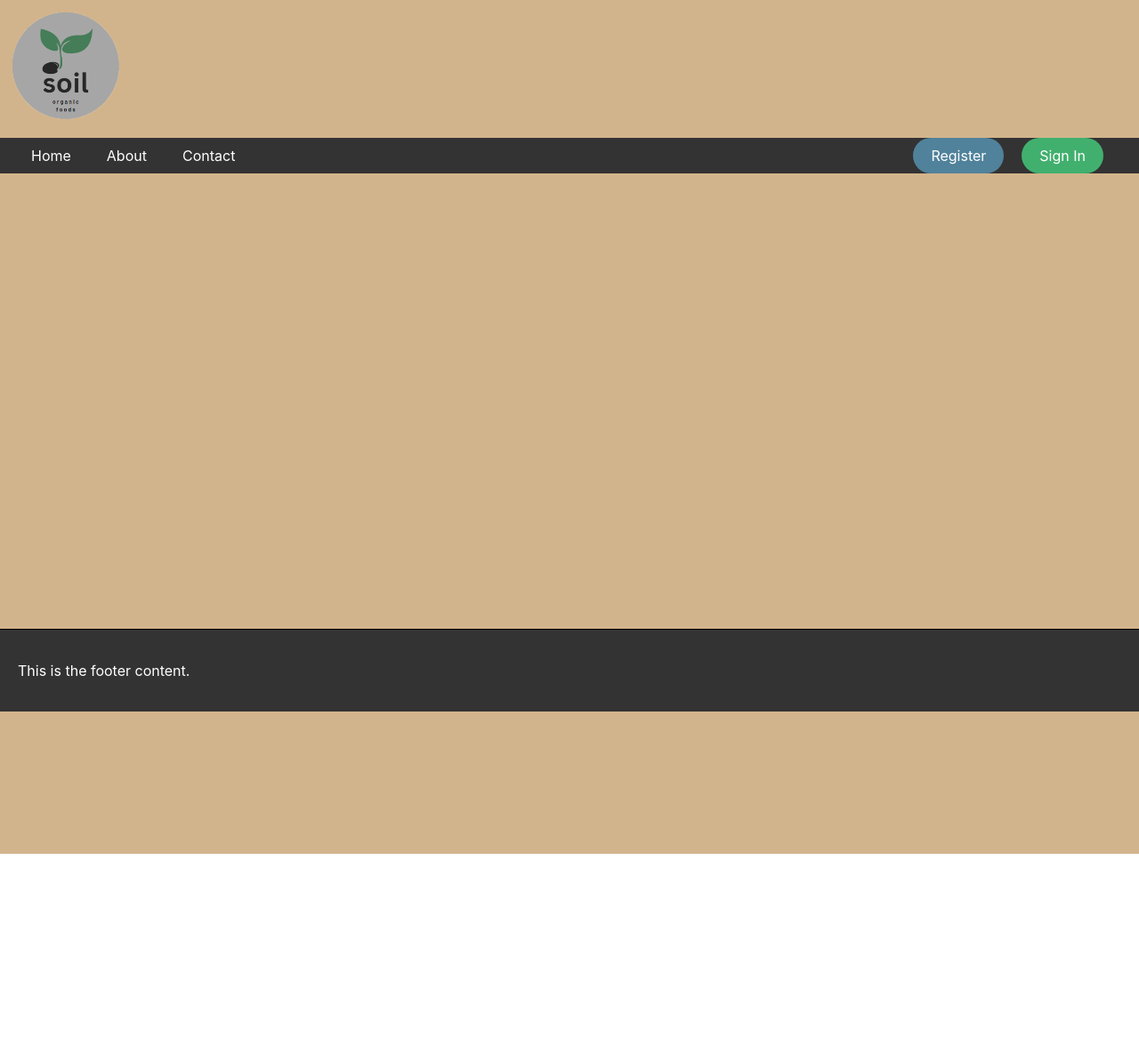
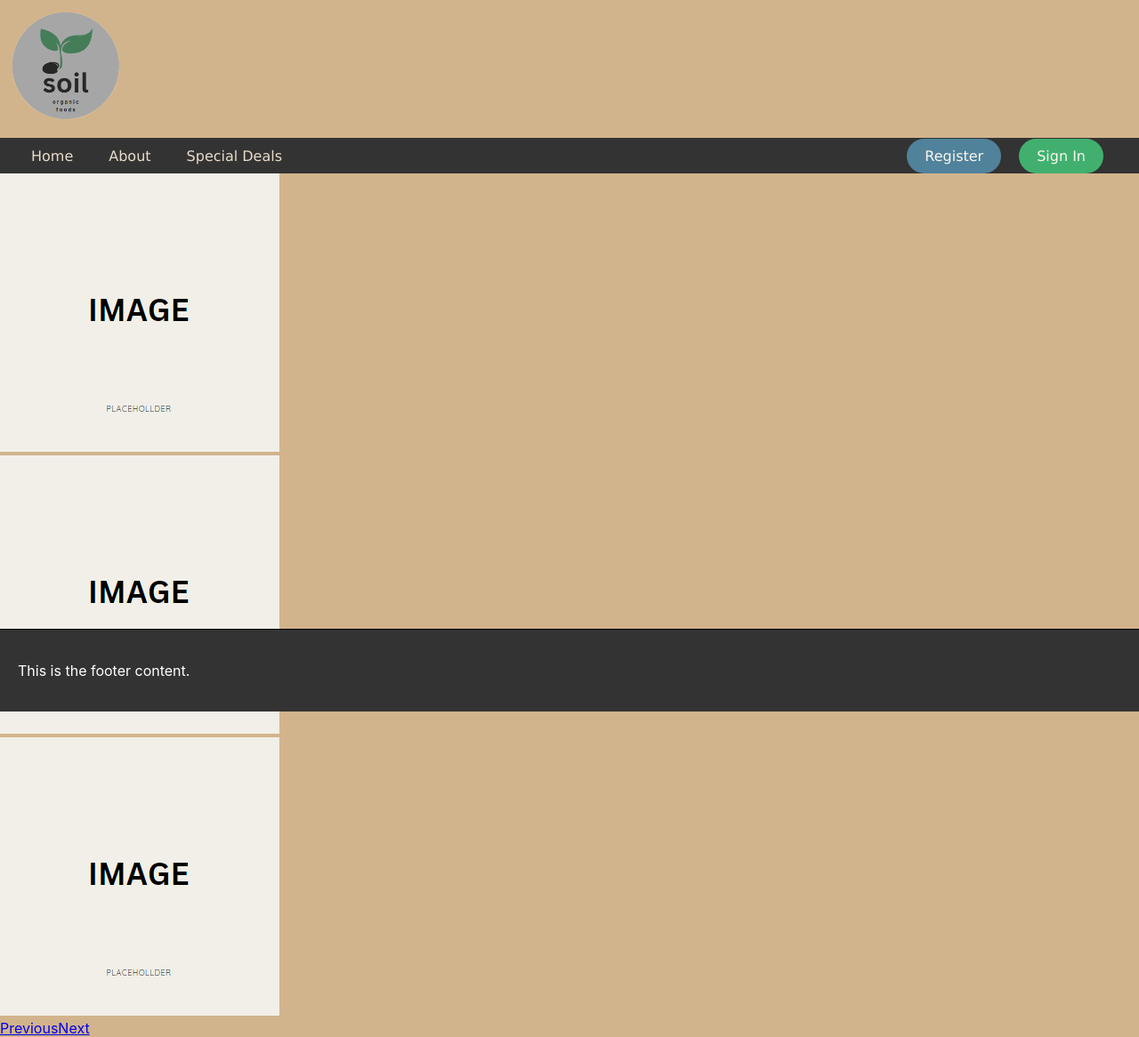
Before and after one commit to rmit-fsd-2024-s1/s3954827-s3784498-a1, a React (Create React App) app in the folder my-app/: page /SpecialDeals in a window 1280 px wide. Shown: the whole page at 89% size. Before the commit the page ends 960 px from the top, so only its background shows below. Built offline with nearby package versions, Linux system fonts and the light colour scheme.

Commit message:
Added slogans and fixed some styling, started Special Deals page with carousel

```diff
--- a/my-app/package.json
+++ b/my-app/package.json
@@ -6,6 +6,7 @@
     "@testing-library/jest-dom": "^5.17.0",
     "@testing-library/react": "^13.4.0",
     "@testing-library/user-event": "^13.5.0",
+    "bootstrap": "^5.3.3",
     "react": "^18.2.0",
     "react-dom": "^18.2.0",
     "react-hook-form": "^7.51.3",
--- a/my-app/src/App.js
+++ b/my-app/src/App.js
@@ -4,7 +4,7 @@ import './App.css';
 // Importing page components
 import Home from './pages/Home'
 import About from './pages/About';
-import Contact from './pages/Contact';
+import SpecialDeals from './pages/SpecialDeals.js';
 import NavBar from './components/navbar/Navbar.js';
 import Header from './components/header/Header.js';
 import './components/navbar/Navbar.css'; // Import the CSS file from the 'NavBar' folder
@@ -21,7 +21,7 @@ function App() {
       <Routes>
         <Route path="/" element={<Home />} />
         <Route path="/about" element={<About />} />
-        <Route path="/contact" element={<Contact />} />
+        <Route path="/SpecialDeals" element={<SpecialDeals />} />
         <Route path='/Register' element={<Register/>} />
         <Route path='/SignIn' element={<SignIn/>} />
       </Routes>
--- a/my-app/src/components/navbar/Navbar.css
+++ b/my-app/src/components/navbar/Navbar.css
@@ -18,11 +18,12 @@
 }
 
 .navbar ul li a {
-  color: #fff;
+  color: #E9DCC9;
   text-decoration: none;
   padding: 10px 15px;
   border-radius: 15px;
   transition: background-color 0.3s ease;
+  font-family: Verdana, Geneva, Tahoma, sans-serif;
 }
 
 .navbar-right .navbar-button {
@@ -34,7 +35,7 @@
 }
 
 .navbar-button {
-  color: #fff;
+  color: #F9F6EE;
   background-color: #51829B; /* Example color for Register button */
   border: none;
   padding: 10px 20px;
@@ -42,6 +43,8 @@
   text-decoration: none;
   cursor: pointer;
   transition: background-color 0.3s ease;
+  font-family: Verdana, Geneva, Tahoma, sans-serif;
+  font-weight: 540;
 }
 
 .navbar-button:last-child {
--- a/my-app/src/components/navbar/Navbar.js
+++ b/my-app/src/components/navbar/Navbar.js
@@ -12,7 +12,7 @@ function NavBar() {
           <Link to="/about">About</Link>
         </li>
         <li>
-          <Link to="/contact">Contact</Link>
+          <Link to="/SpecialDeals">Special Deals</Link>
         </li>
       </ul>
       <div className="navbar-right">
--- a/my-app/src/pages/Contact.js
+++ /dev/null
@@ -1,13 +0,0 @@
-// Contact.js
-import React from 'react';
-
-function Contact() {
-  return (
-    <div>
-      <h2>Contact Us</h2>
-      <p>This is the contact page content.</p>
-    </div>
-  );
-}
-
-export default Contact;
--- a/my-app/src/pages/Home.js
+++ b/my-app/src/pages/Home.js
@@ -6,6 +6,7 @@ import placeholderImage from '../components/images/placeholder.png';
 function Home() {
   return (
     <div className="home-container">
+      <h1 className='slogan'>Explore our range of organic treasures, meticulously crafted to nourish both body and soul.</h1>
       <div className="image-container">
         <img src={placeholderImage} alt="Image 1" className="home-image" />
         <img src={placeholderImage} alt="Image 2" className="home-image" />
--- a/my-app/src/pages/SignIn.js
+++ b/my-app/src/pages/SignIn.js
@@ -34,7 +34,7 @@ const SignIn = () => {
     <div className="login-container">
       <div className="left-section">
         <br/>
-        <h2 className='slogan'>Nature's goodness, delivered to your doorstep.</h2>
+        <h2 className='slogan'>Cultivating a healthier tomorrow, one login at a time.</h2>
         <br/><br/><br/>
         <div className="left-bottom-section">
         <img src={graphicSVG} alt="Graphic" className="graphic-image" />
--- /dev/null
+++ b/my-app/src/pages/SpecialDeals.js
@@ -0,0 +1,33 @@
+// Contact.js
+import React from 'react';
+import placeholderImage from '../components/images/placeholder.png';
+
+const SpecialDeals = () => {
+    return (
+        <div className="container">
+            <div id="carouselExampleIndicators" className="carousel slide" data-ride="carousel">
+                <div className="carousel-inner">
+                    <div className="carousel-item active">
+                        <img className="d-block w-100" src={placeholderImage} alt="First slide" />
+                    </div>
+                    <div className="carousel-item">
+                        <img className="d-block w-100" src={placeholderImage} alt="Second slide" />
+                    </div>
+                    <div className="carousel-item">
+                        <img className="d-block w-100" src={placeholderImage} alt="Third slide" />
+                    </div>
+                </div>
+                <a className="carousel-control-prev" href="#carouselExampleIndicators" role="button" data-slide="prev">
+                    <span className="carousel-control-prev-icon" aria-hidden="true"></span>
+                    <span className="sr-only">Previous</span>
+                </a>
+                <a className="carousel-control-next" href="#carouselExampleIndicators" role="button" data-slide="next">
+                    <span className="carousel-control-next-icon" aria-hidden="true"></span>
+                    <span className="sr-only">Next</span>
+                </a>
+            </div>
+        </div>
+    );
+}
+
+export default SpecialDeals;
```
Also changed, not shown: my-app/src/index.html (added, +18 -0 lines), my-app/src/components/images/logo.svg (renamed from my-app/src/logo.svg), 1 other file (tests, documents, lock files or other folders).
